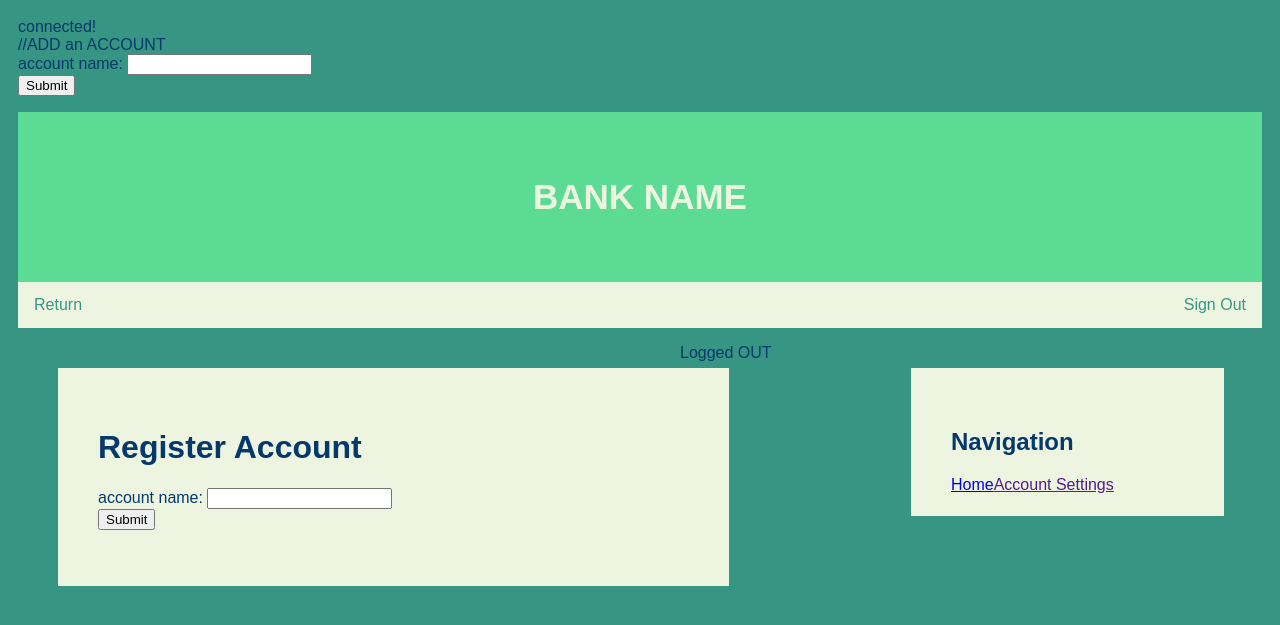
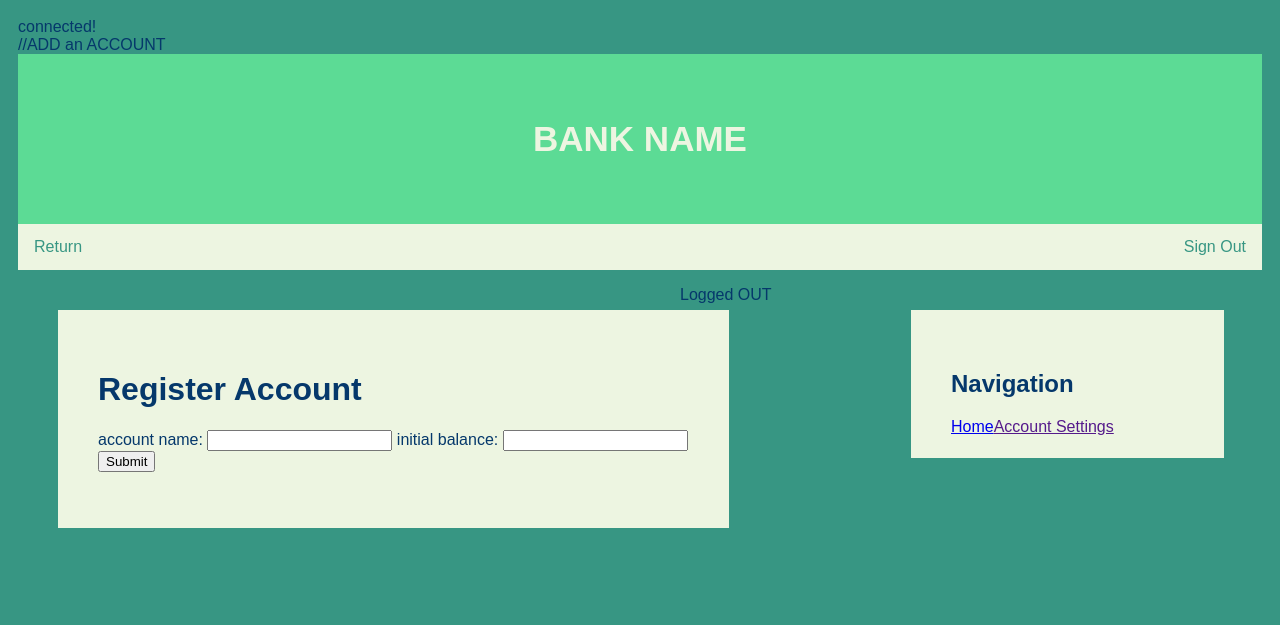
Before and after one commit to sabrinalugoa21/CMPE131PROJECT, a PHP site: page /addAccount.php in a window 1280 px wide. Shown: the top 625 px of the page. Run offline with PHP 8.4, Linux system fonts and the light colour scheme; data that the repository does not hold is empty.

Commit message:
got the addAccounts to input balance

```diff
--- a/addAccount.php
+++ b/addAccount.php
@@ -20,10 +20,12 @@
     {
     $userid = $_SESSION['userID'];
     $acctname= $_POST['acctName'];
+    $balance = $_POST['balance'];
+    echo $balance;
  //expand random number range if needed
     //Register user
     $sql = "INSERT INTO accounts (userID, acctName, balance) VALUES
-            ('$userid','$acctname','0')";//starting balance in each account it zero
+            ('$userid','$acctname','$balance')";//starting balance in each account it zero
     // echo $sql;
     $results = mysqli_query($conn, $sql);
     if ($results) {
@@ -44,13 +46,14 @@
 <html>
   <body>
     //ADD an ACCOUNT
-        <form action = "addAccount.php" method="post">
+        <!-- <form action = "addAccount.php" method="post">
             <div class = "form-group">
               <label for = "acctName"> account name: </label>
               <input name = "acctName" type = "text">
+
             </div>
             <input type = "submit" name = "submit" id = "submit">
-       </form>
+       </form> -->
   </body>
 </html>
 
@@ -90,6 +93,9 @@
                           <div class = "form-group">
                             <label for = "acctName"> account name: </label>
                             <input name = "acctName" type = "text">
+
+                            <label for = "balance"> initial balance: </label>
+                            <input name = "balance" type = "number">
                           </div>
                           <input type = "submit" name = "submit" id = "submit">
                         </form>
```
